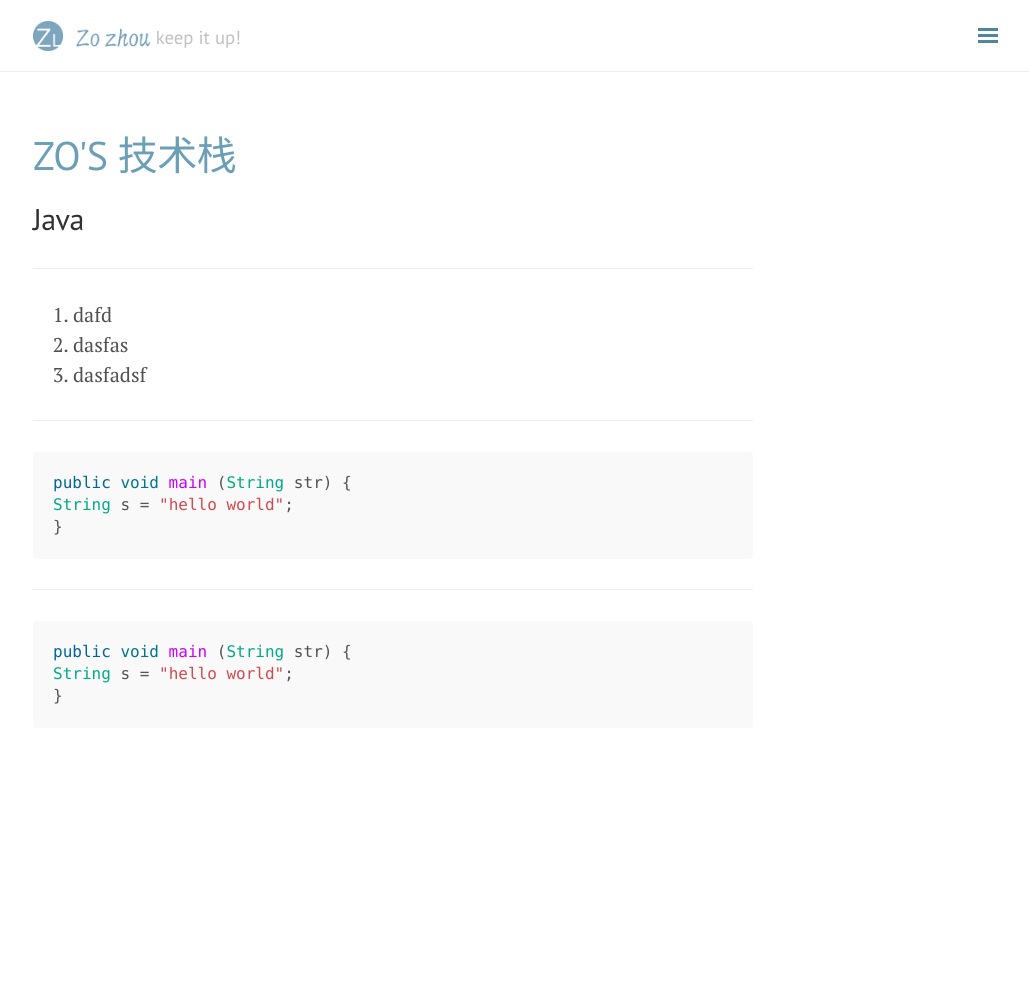
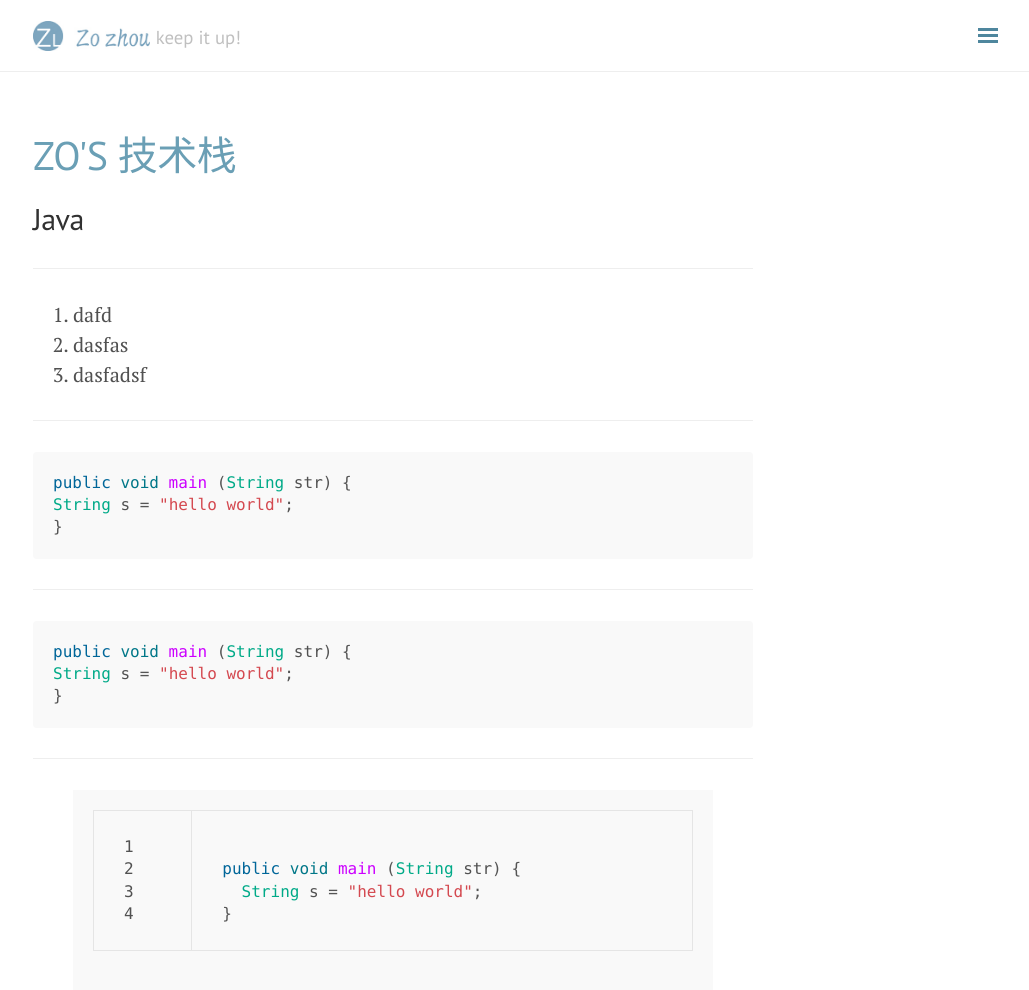
Before and after one commit to zsc1993916/zsc1993916.github.io, a Jekyll site: the page built from about.md, in a window 1280 px wide and 1071 px high. Shown: the top 990 px of the window, without its empty margins (247-1276 px from the left). Built offline with Jekyll 4.4.1, drawn with Linux system fonts in a browser that asks for light colours; nearby versions of some CDN libraries; comment, search, counter and statistics services are not loaded.

Commit message:
Update about.md

```diff
--- a/about.md
+++ b/about.md
@@ -26,3 +26,11 @@ public void main (String str) {
 String s = "hello world";
 }
 ~~~
+
+---
+
+{% highlight java linenos %}
+public void main (String str) {
+  String s = "hello world";
+}
+{% endhighlight %}
```
